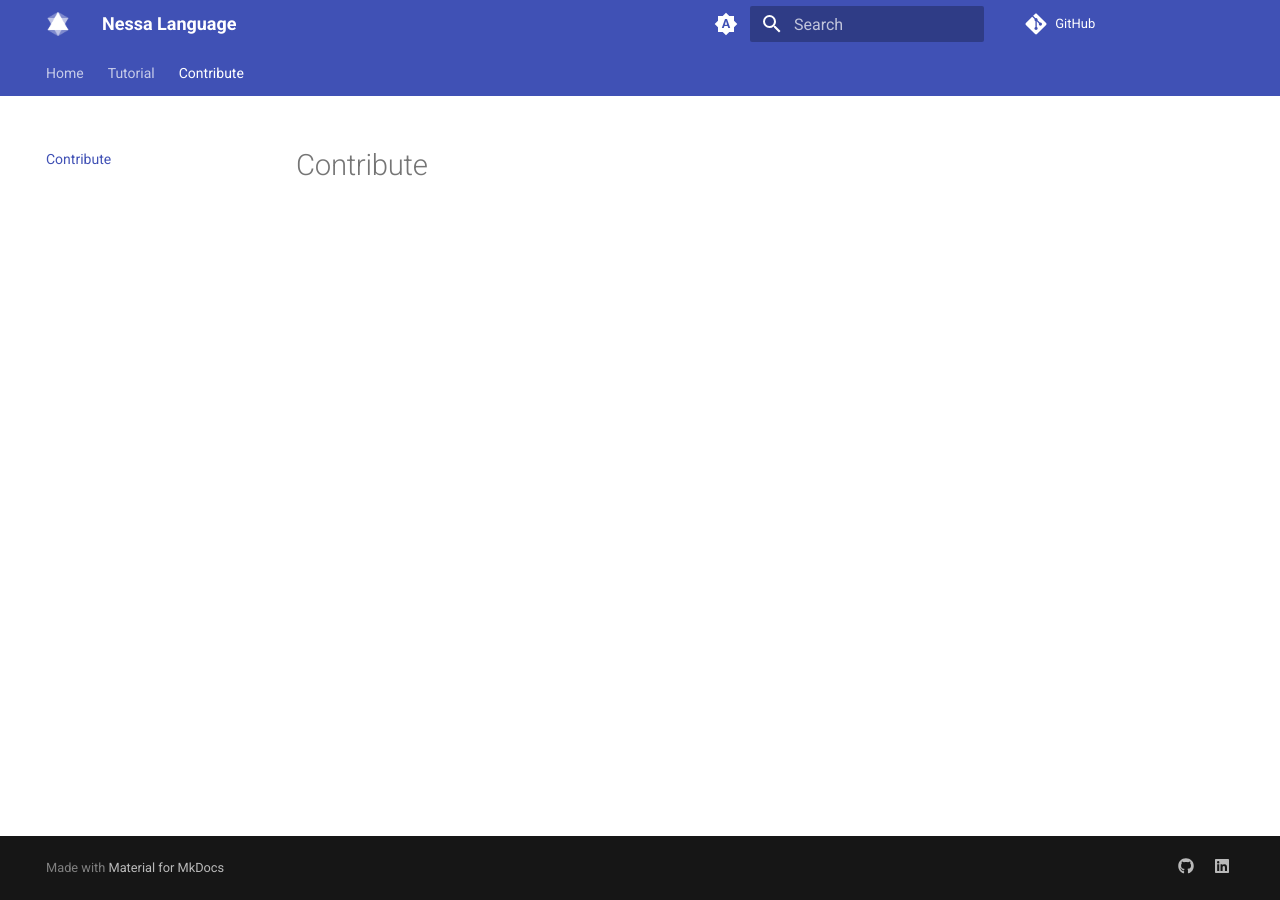
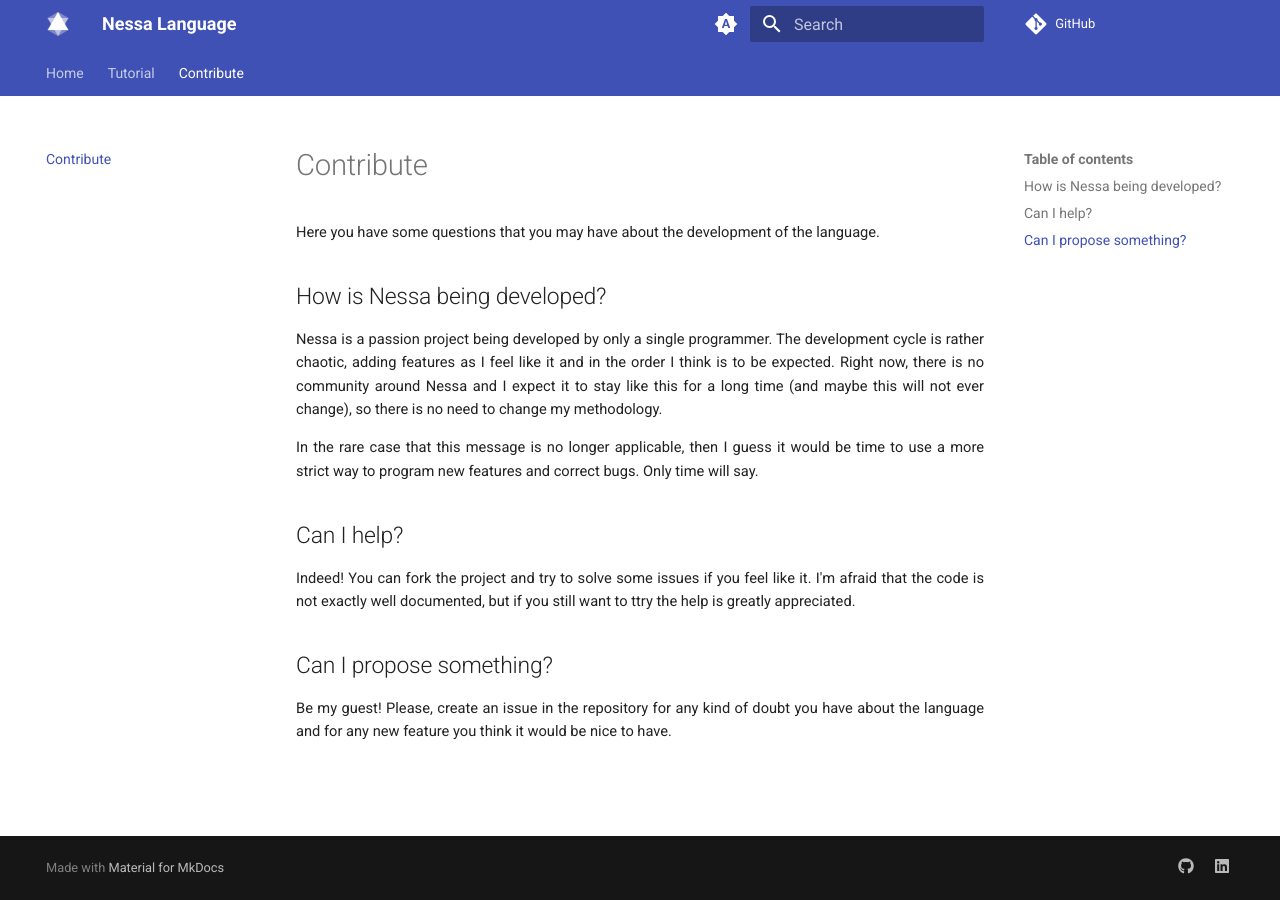
Before and after one commit to Gabie-of-the-Bo/Ryna-Language, an MkDocs documentation site: the page built from docs/pages/contribute.md, in a window 1280 px wide. Built offline with MkDocs 1.6.1 and Material for MkDocs 9.7.7, drawn with Linux system fonts in a browser that asks for light colours; a script that is not in the unit is left out; comment, search, counter and statistics services are not loaded.

Commit message:
Contribute doc page

```diff
--- a/docs/pages/contribute.md
+++ b/docs/pages/contribute.md
@@ -1 +1,21 @@
-# Contribute
+Here you have some questions that you may have about the development of the language.
+
+## How is Nessa being developed?
+
+Nessa is a passion project being developed by only a single programmer. The development cycle is rather
+chaotic, adding features as I feel like it and in the order I think is to be expected. Right now, there is no
+community around Nessa and I expect it to stay like this for a long time (and maybe this will not ever change), so there is
+no need to change my methodology.
+
+In the rare case that this message is no longer applicable, then I guess it would be time to use a more strict
+way to program new features and correct bugs. Only time will say.
+
+## Can I help?
+
+Indeed! You can fork the project and try to solve some issues if you feel like it. I'm afraid that the code is not exactly well
+documented, but if you still want to ttry the help is greatly appreciated.
+
+## Can I propose something?
+
+Be my guest! Please, create an issue in the repository for any kind of doubt you have about the language and for any new feature you think it would be
+nice to have.
```
